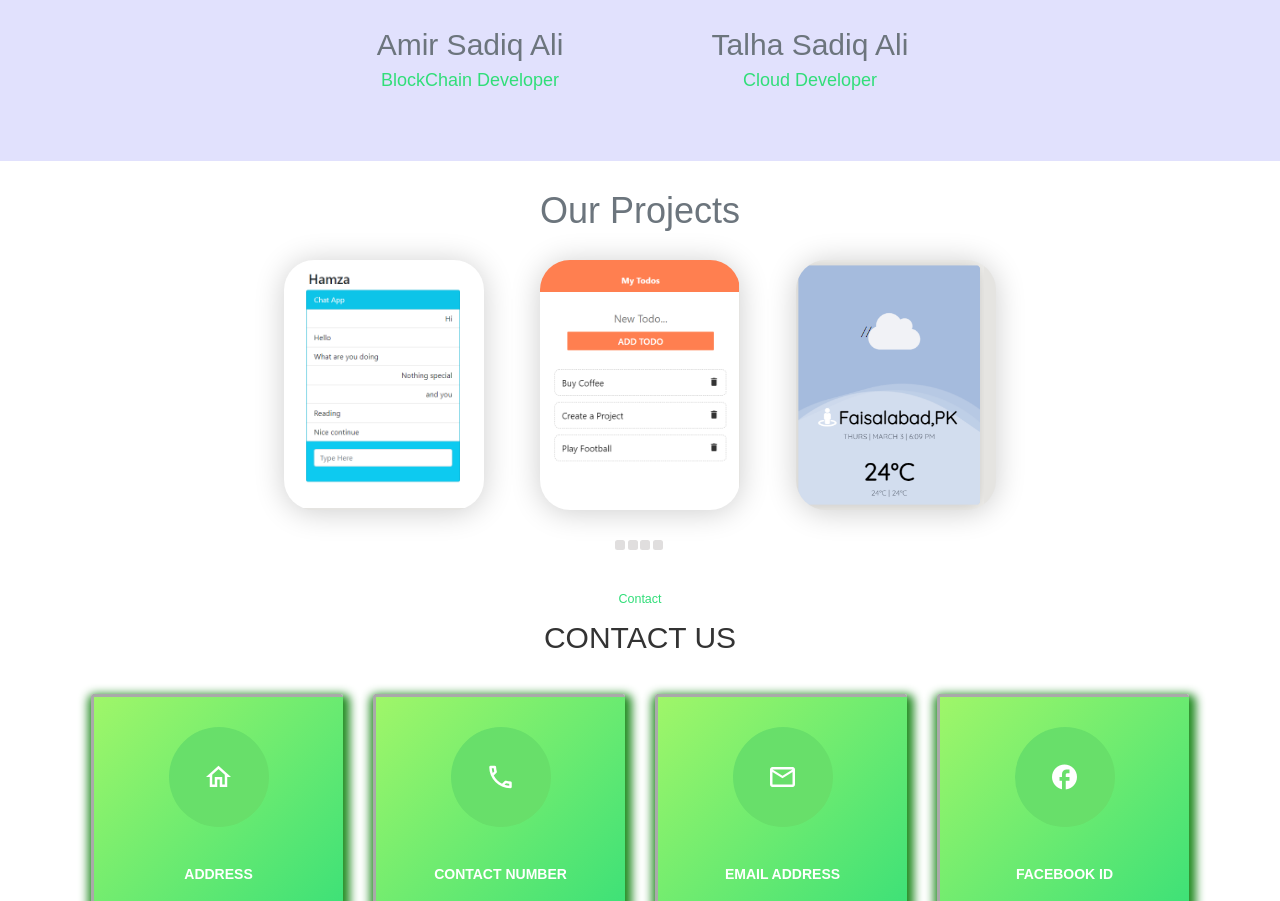
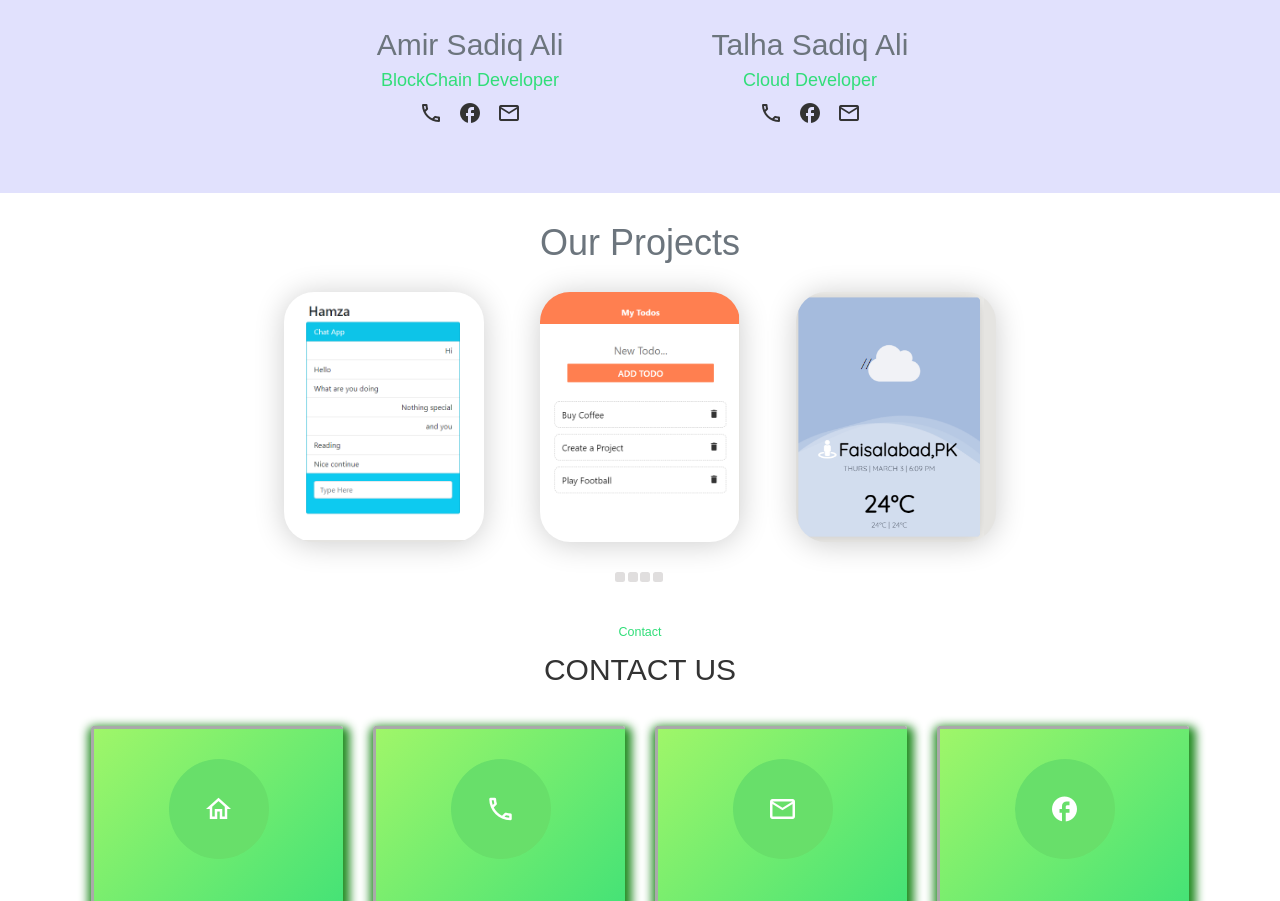
Before and after one commit to faiza203/Portfolio, a React (Create React App) app: page / in a window 1280 px wide. Shown: the part 2200-3101 px from the top of the page. Built offline with nearby package versions, Linux system fonts and the light colour scheme; a web font is replaced by a local one.

Commit message:
Add moreDetail

```diff
--- a/src/components/Staff.js
+++ b/src/components/Staff.js
@@ -10,11 +10,29 @@ const Staff = () => {
           <div className="amirImage backgroundImgDiv"></div>
           <h2 className="text-muted mt-5">Amir Sadiq Ali</h2>
           <h4 className=" parrot">BlockChain Developer</h4>
+          <div id="amirData">
+            <span className="material-icons-outlined">phone</span>
+            <span className="material-icons-outlined me-4 ms-4">facebook</span>
+            <span
+              className="material-icons-outlined amir-email"
+              onClick={() => {
+                document.getElementById("amirData").innerText =
+                  "amirsadiqalisaifi@gmail.com";
+              }}
+            >
+              email
+            </span>
+          </div>
         </div>
         <div id="backgroundImgDivH">
           <div className="talhaImage backgroundImgDiv"></div>
           <h2 className="text-muted mt-5">Talha Sadiq Ali</h2>
           <h4 className="parrot ">Cloud Developer</h4>
+          <div>
+            <span className="material-icons-outlined">phone</span>
+            <span className="material-icons-outlined me-4 ms-4">facebook</span>
+            <span className="material-icons-outlined">email</span>
+          </div>
         </div>
       </div>
     </div>
--- a/src/components/css/staff.css
+++ b/src/components/css/staff.css
@@ -28,3 +28,8 @@ p {
   display: flex;
   flex-direction: row;
 }
+
+
+#amirData span{
+  cursor: pointer;
+}
```
